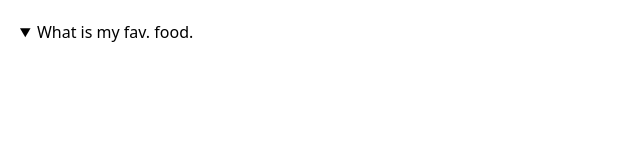
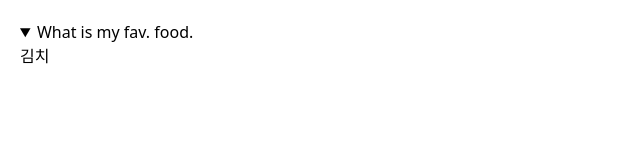
Before and after one commit to blkluv/next_carrot_market, a Next.js app: page /index2 in a window 1280 px wide. Both pictures are taken after a click on the heading "What is my fav. food.". Shown: the top 160 px of the page, without its empty margins (0-640 px from the left). Built offline with nearby package versions, Linux system fonts and the light colour scheme.

Commit message:
Update index2.tsx

```diff
--- a/src/pages/index2.tsx
+++ b/src/pages/index2.tsx
@@ -5,6 +5,7 @@ const Home: NextPage = () => {
     <div className="flex flex-col p-5 space-y-2">
       <details>
         <summary>What is my fav. food.</summary>
+        <span>김치</span>
       </details>
     </div>
   );
```
